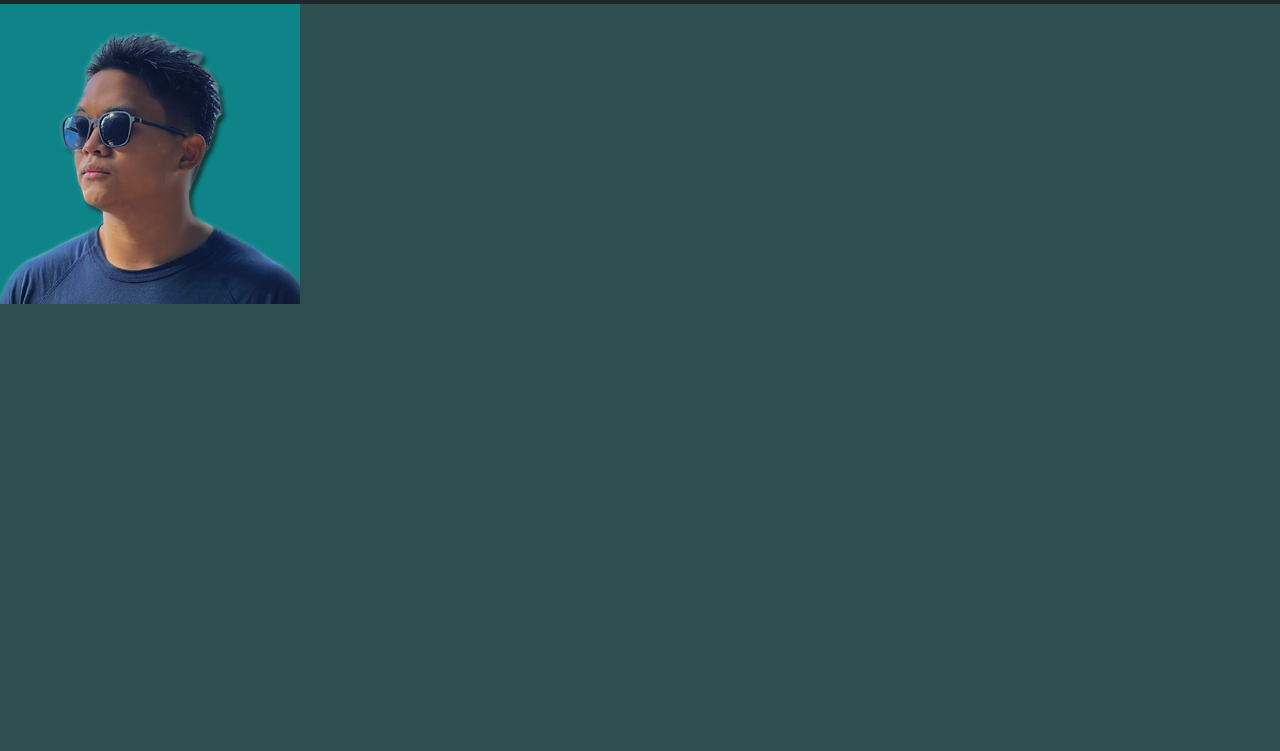
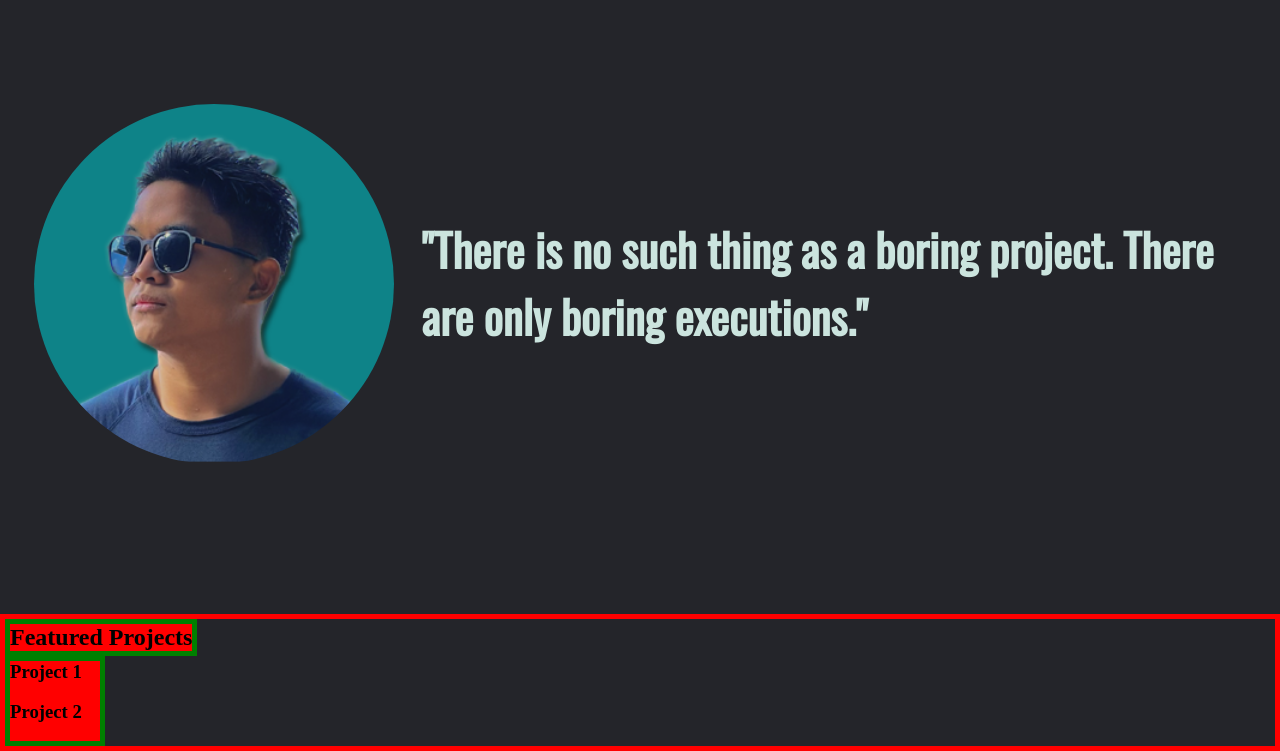
Before and after one commit to Gradientick/gradientickfalse.github.io, a plain HTML site: page index.html in a window 1280 px wide. Shown: the part 92-843 px from the top of the page. Before the commit the page ends 800 px from the top, so only its background shows below. Drawn offline with nearby package versions, Linux system fonts and the light colour scheme; a web font is replaced by a local one.

Commit message:
hero done

```diff
--- a/index.html
+++ b/index.html
@@ -10,6 +10,7 @@
     <link rel="shortcut icon" type="image/png" href="Favicon/favicon_io/favicon-32x32.png">
 </head>
 <body>
+    <div class="nav-and-hero-bg">
         <header>
             <div class="luis-camus">
                 <h1 class="name">Luis Camus</h1>
@@ -32,11 +33,35 @@
             <img src="images/Untitled-1.png" alt="photo of the author">
         </figure>
 
+        <div class="textbox">
+             <h2 class="quote">"There is no such thing as a boring project. There are only boring executions."</h2>
+        </div>
+
 
 
         </figure>
 
         </main>
+    </div>
+   <section class="section-container">
+
+         <div class="title-section">
+                <h1>Featured Projects</h1>
+         </div>
+
+         <article class="content">
+            <h3>Project 1</h3>
+            <figure>
+                <img src="#" alt="">
+            </figure>
+
+            <h3>Project 2</h3>
+            <figure>
+                <img src="#" alt="">
+            </figure>
+
+        </article>
+   </section>
 
 
 
--- a/styles.css
+++ b/styles.css
@@ -16,7 +16,7 @@
     transition: all 0.3s ease 0s;
     font-size: x-large;
     margin-right: auto;
-    margin-left: 10%;
+    margin-left: 5%;
     margin-bottom: 20px;
     display: inline-flex
 
@@ -54,6 +54,7 @@ header {
 
 .nav-buttons {
     list-style: none;
+
 }
 
 .nav-buttons li {
@@ -91,9 +92,90 @@ button:hover{
 }
 
 body {
-    background-color: #2E4F4F;
+    background-color: #24252A;
 }
 
 /* End of header and nav */
 
 /* main section */
+
+.hero {
+    width: 100%;
+    height: 30%;
+    margin: 0 auto;
+    margin-bottom: 50px;
+    padding-bottom:4%;
+    padding: 10% 5%;
+    display: flex;
+    justify-content: space-evenly;
+    align-items: center;
+    background-color: #24252A;
+
+
+
+}
+
+.dp {
+    width: fit-content;
+    height: auto;
+    clip-path: circle();
+    scale: 120%;
+    transition: all ease 0.3s ease 0s;
+
+}
+
+.dp:hover {
+    box-shadow: 0px 12px 25px 11px rgba(0, 0, 0, 0.55);
+
+}
+
+.textbox {
+    margin: 0 auto;
+
+    display: flex;
+    justify-content: center;
+    padding-left: 5%;
+}
+
+.quote {
+    font-size: xx-large;
+    margin-bottom: 5px;
+    transition: all 0.3s ease 0s;
+
+    font-family: 'Oswald', sans-serif;
+    font-size: 45px;
+    color: #CBE4DE;
+}
+
+.quote:hover {
+    color: #0E8388;
+}
+/* end of hero */
+
+
+/* section */
+.section-container {
+    margin: 0;
+    padding: 0;
+    border: 5px solid red;
+    display: flex;
+    flex-direction: column;
+}
+
+.title-section {
+    width: 100px;
+    border: 5px solid green;
+    background-color: red;
+}
+
+.title-section {
+    width: max-content;
+    border: 5px solid green;
+    background-color: red;
+}
+
+.content {
+        width: 100px;
+        border: 5px solid green;
+        background-color: red;
+}
```
Also changed, not shown: images/heading background.JPG (added). Lines whose indentation alone changed are shown as unchanged.
